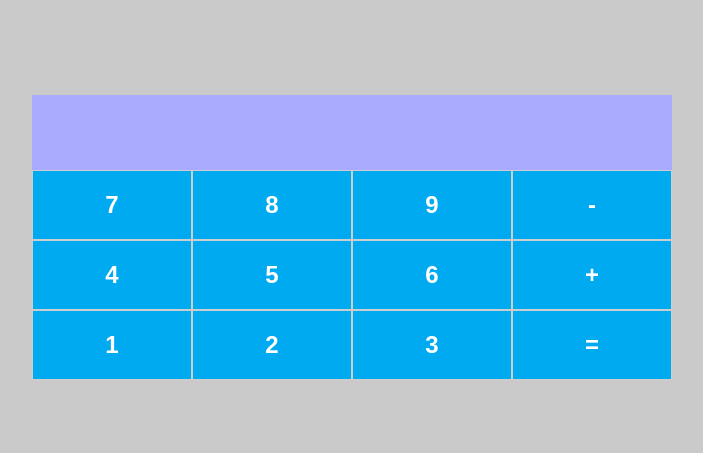
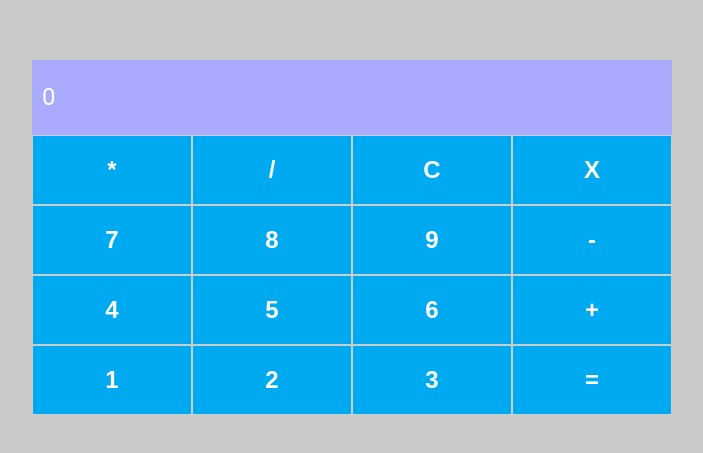
Before and after one commit to 3-du4rd4/react-calculator, a React (Create React App) app: page / in a window 1280 px wide. Shown: the part 163-616 px from the top of the page, without its empty margins (288-991 px from the left). Built offline with nearby package versions, Linux system fonts and the light colour scheme.

Commit message:
desenvolvendo interações nos botões

```diff
--- a/src/App.js
+++ b/src/App.js
@@ -1,29 +1,46 @@
 import Input from './components/Input'
 import Button from './components/Button'
-import { Container, Content, Row, Column } from './styles'
+
+import { Container, Content, Row } from './styles'
+import { useState } from 'react'
 
 const App = () => {
+  const [currentNumber, setCurrentNumber] = useState('0')
+
+  const handleOnClear = () => {
+    setCurrentNumber('0')
+  }
+  const handleAddNumber = number => {
+    setCurrentNumber(prev => `${number}${prev === '0' ? '' : prev}`)
+  }
+
   return (
     <Container>
       <Content>
-        <Input />
+        <Input value={currentNumber} />
         <Row>
-          <Button label="7" />
-          <Button label="8" />
-          <Button label="9" />
-          <Button label="-" />
+          <Button label="*" onClick={() => handleAddNumber('*')} />
+          <Button label="/" onClick={() => handleAddNumber('/')} />
+          <Button label="C" onClick={handleOnClear} />
+          <Button label="X" onClick={() => handleAddNumber('X')} />
         </Row>
         <Row>
-          <Button label="4" />
-          <Button label="5" />
-          <Button label="6" />
-          <Button label="+" />
+          <Button label="7" onClick={() => handleAddNumber('7')} />
+          <Button label="8" onClick={() => handleAddNumber('8')} />
+          <Button label="9" onClick={() => handleAddNumber('9')} />
+          <Button label="-" onClick={() => handleAddNumber('-')} />
         </Row>
         <Row>
-          <Button label="1" />
-          <Button label="2" />
-          <Button label="3" />
-          <Button label="=" />
+          <Button label="4" onClick={() => handleAddNumber('4')} />
+          <Button label="5" onClick={() => handleAddNumber('5')} />
+          <Button label="6" onClick={() => handleAddNumber('6')} />
+          <Button label="+" onClick={() => handleAddNumber('+')} />
+        </Row>
+        <Row>
+          <Button label="1" onClick={() => handleAddNumber('1')} />
+          <Button label="2" onClick={() => handleAddNumber('2')} />
+          <Button label="3" onClick={() => handleAddNumber('3')} />
+          <Button label="=" onClick={() => handleAddNumber('=')} />
         </Row>
       </Content>
     </Container>
--- a/src/components/Button/styles.js
+++ b/src/components/Button/styles.js
@@ -8,4 +8,8 @@
   font-size: 24px;
   font-weight: 700;
   flex: 1;
+
+  &:hover {
+    opacity: 0.6;
+  }
 `
--- a/src/components/Input/index.js
+++ b/src/components/Input/index.js
@@ -1,9 +1,9 @@
 import { InputContainer } from './styles'
 
-const Input = () => {
+const Input = ({ value }) => {
   return (
     <InputContainer>
-      <input />
+      <input disabled value={value} />
     </InputContainer>
   )
 }
```
